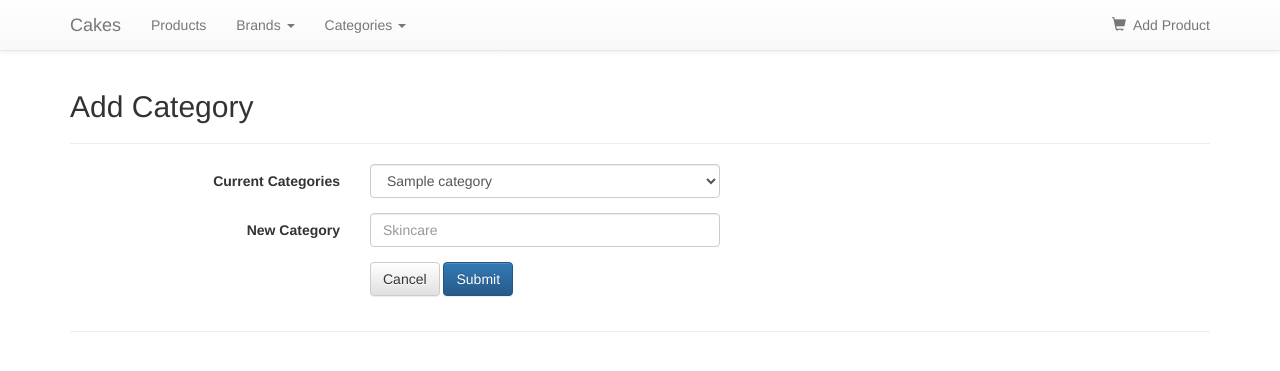
After one commit to seafoodfriedrice/cakes, a Flask app: page /category/add in a window 1280 px wide. The commit adds this page. Shown: the top 371 px of the page. Run offline with Flask 2, Linux system fonts and the light colour scheme; tables that the repository leaves empty hold one stand-in row (values such as "Sample post"); some libraries are stand-ins or nearby versions.

Commit message:
Add support for Add Category in views and templates

```diff
--- a/cakes/templates/base.html
+++ b/cakes/templates/base.html
@@ -45,7 +45,7 @@
                                 Categories <span class="caret"></span>
                             </a>
                             <ul class="dropdown-menu" role="menu">
-                                <li><a href="#"><span class="glyphicon glyphicon-plus"></span>&nbsp; Add New Category</a></li>
+                                <li><a href="{{ url_for('category_add') }}"><span class="glyphicon glyphicon-plus"></span>&nbsp; Add New Category</a></li>
                                 <li class="divider"></li>
                                 <li class="dropdown-header">My Categories</li>
                                 {% for category in categories %}{{ macros.render_dropdown(category, "category") }}{% endfor %}
--- /dev/null
+++ b/cakes/templates/category_add.html
@@ -0,0 +1,32 @@
+{% extends "base.html" %}
+{% block body %}
+<h2>Add Category</h2>
+<hr />
+<div class="container-fluid">
+
+    <form role="form" method="POST" class="form-horizontal">
+
+        <div class="form-group">
+            <label for="current-categories" class="col-sm-3 control-label">Current Categories</label>
+            <div class="col-sm-4">
+                {{ macros.render_select(categories, "current-category") }}
+            </div>
+        </div>
+        <div class="form-group">
+            <label for="new-category" class="col-sm-3 control-label">New Category</label>
+            <div class="col-sm-4">
+                <input type="text" class="form-control" id="category-name" name="category-name" placeholder="Skincare" required>
+            </div>
+        </div>
+        <div class="form-group">
+            <div class="col-md-offset-3 col-md-4">
+                <a href="{{ url_for('products') }}" type="button" class="btn btn-default">Cancel</a>
+                <button type="submit" class="btn btn-primary">Submit</button>
+            </div>
+        </div>
+
+    </form>
+
+</div> <!-- /container-fluid -->
+<hr />
+{% endblock %}
--- a/cakes/views.py
+++ b/cakes/views.py
@@ -143,3 +143,27 @@ def category(id):
     if request.method == "GET":
         return render_template("category.html", brands=brands, category=category,
                                categories=categories)
+
+@app.route("/category/add", methods=["GET", "POST"])
+def category_add():
+    brands = session.query(Brand).order_by(Brand.name.asc()).all()
+    categories = session.query(Category).order_by(Category.name.asc()).all()
+
+    if request.method == "POST":
+        category = Category(name=request.form["category-name"].strip())
+        session.add(category)
+
+        try:
+            session.commit()
+            message = "{}More!{} Added {}{}{} to your Categories.".format(
+                "<strong>", "</strong>", "<em>", category.name, "</em>")
+            flash(message, "success")
+        except:
+            session.rollback()
+            message = "{}Oh no!{} Problem adding {}{}{} to Categories.".format(
+                "<strong>", "</strong>", "<em>", category.name, "</em>")
+            flash(message, "danger")
+
+        return redirect(url_for("products"))
+
+    return render_template("category_add.html", brands=brands, categories=categories)
```
